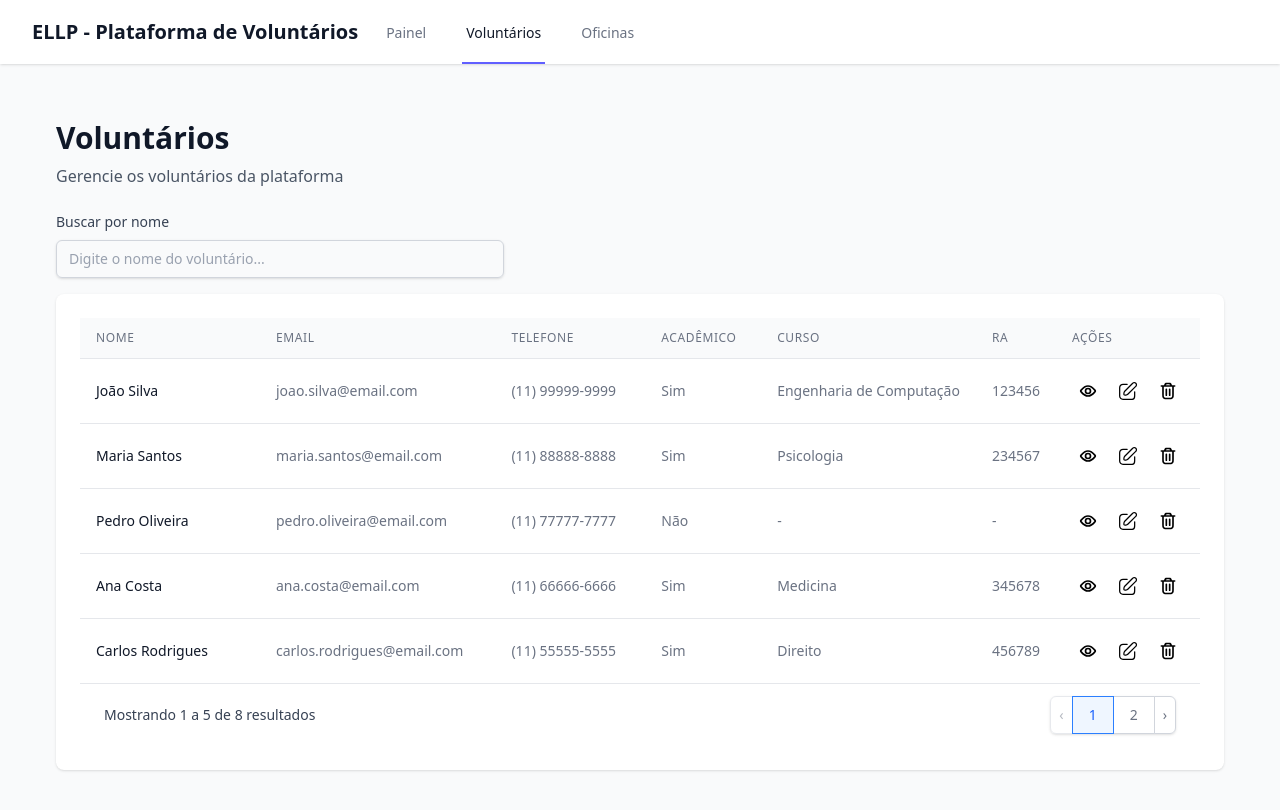
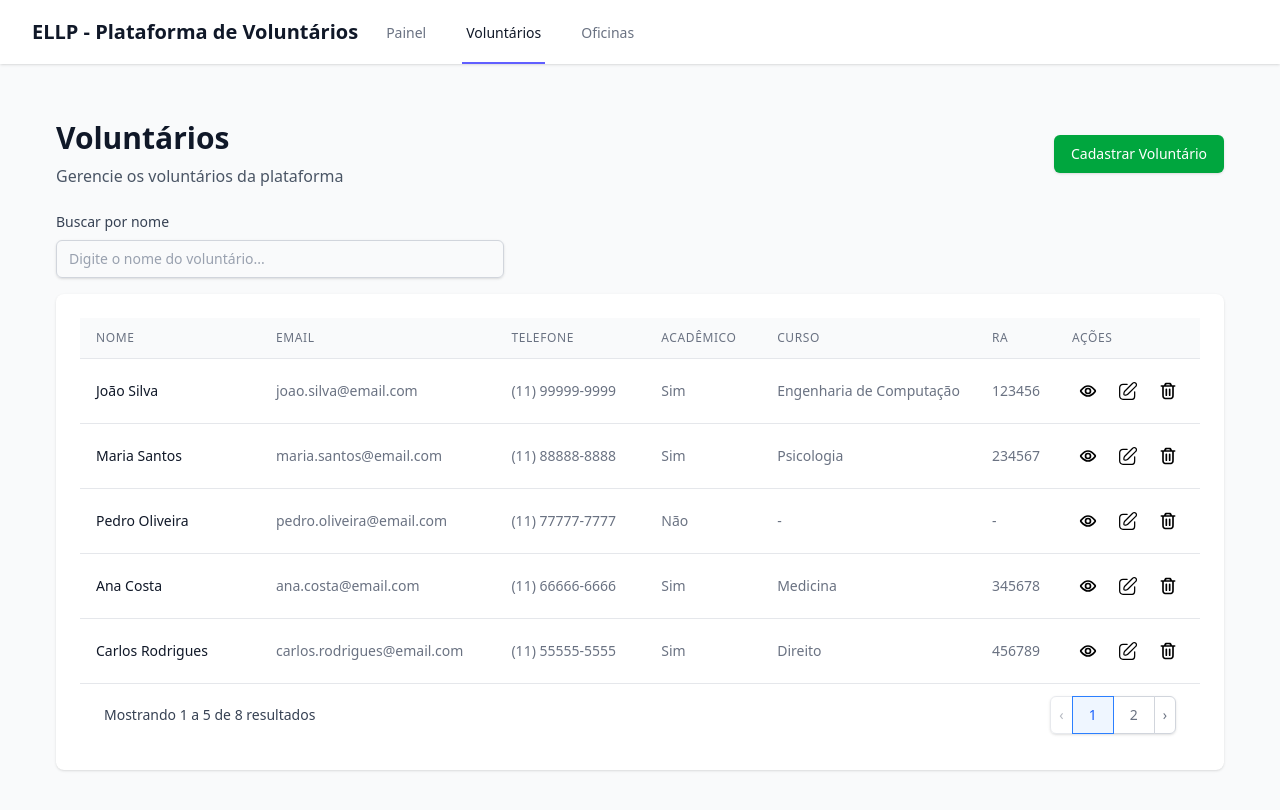
Before and after one commit to ryanmiura/ellp-volunteer-platform, a React (Vite) app in the folder frontend/: page /volunteers in a window 1280 px wide. Shown: the top 810 px of the page. Built offline with nearby package versions, Linux system fonts and the light colour scheme.

Commit message:
feat: add volunteer registration route and navigation button

```diff
--- a/frontend/src/App.tsx
+++ b/frontend/src/App.tsx
@@ -3,6 +3,7 @@
 import LoginPage from './pages/LoginPage'
 import DashboardPage from './pages/DashboardPage'
 import VolunteersPage from './pages/VolunteersPage'
+import VolunteerRegistrationPage from './pages/VolunteerRegistrationPage'
 import WorkshopsPage from './pages/WorkshopsPage'
 import './App.css'
 
@@ -17,6 +18,7 @@
         <Route element={<Layout />}>
           <Route path="/dashboard" element={<DashboardPage />} />
           <Route path="/volunteers" element={<VolunteersPage />} />
+          <Route path="/volunteers/register" element={<VolunteerRegistrationPage />} />
           <Route path="/workshops" element={<WorkshopsPage />} />
         </Route>
 
--- a/frontend/src/pages/VolunteersPage.tsx
+++ b/frontend/src/pages/VolunteersPage.tsx
@@ -1,4 +1,5 @@
 import { useState } from 'react';
+import { useNavigate } from 'react-router-dom';
 import type { Volunteer } from '../types/volunteer.types';
 import viewIcon from '../assets/view-icon.svg';
 import editIcon from '../assets/edit-icon.svg';
@@ -96,6 +97,7 @@
   const [searchTerm, setSearchTerm] = useState('');
   const [currentPage, setCurrentPage] = useState(1);
   const itemsPerPage = 5;
+  const navigate = useNavigate();
 
   const filteredVolunteers = volunteers.filter(volunteer =>
     volunteer.name.toLowerCase().includes(searchTerm.toLowerCase())
@@ -126,8 +128,18 @@
   return (
     <div className="p-6">
       <div className="mb-6">
-        <h1 className="text-3xl font-bold text-gray-900">Voluntários</h1>
-        <p className="text-gray-600 mt-2">Gerencie os voluntários da plataforma</p>
+        <div className="flex justify-between items-center">
+          <div>
+            <h1 className="text-3xl font-bold text-gray-900">Voluntários</h1>
+            <p className="text-gray-600 mt-2">Gerencie os voluntários da plataforma</p>
+          </div>
+          <button
+            onClick={() => navigate('/volunteers/register')}
+            className="inline-flex items-center px-4 py-2 border border-transparent rounded-md shadow-sm text-sm font-medium text-white bg-green-600 hover:bg-green-700 focus:outline-none focus:ring-2 focus:ring-offset-2 focus:ring-green-500"
+          >
+            Cadastrar Voluntário
+          </button>
+        </div>
       </div>
 
       <div className="mb-4">
```
